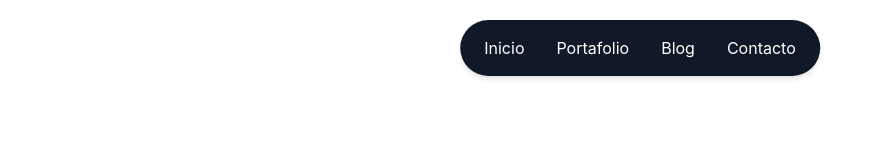
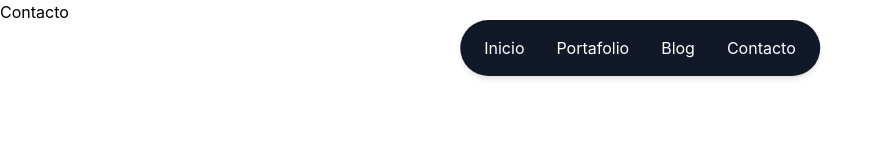
Before and after one commit to iAlessDev/personal_repository, a React (Create React App) app: page /contact in a window 1280 px wide. Shown: the top 160 px of the page, without its empty margins (0-883 px from the left). Built offline with nearby package versions, Linux system fonts and the light colour scheme.

Commit message:
First commit

```diff
--- a/src/App.js
+++ b/src/App.js
@@ -2,15 +2,21 @@ import { BrowserRouter as Router, Routes, Route } from "react-router-dom";
 import Portfolio from './components/portfolio.jsx';
 import Home from './components/home.jsx';
 import Navbar from './components/navbar.jsx';
+import Blog from './components/blog.jsx';
+import Contact from './components/contact.jsx';
 
 function App() {
   return (
   <Router>
+      <div className="App">
         <Navbar />
           <Routes>
             <Route path="/" element={<Home />} />
             <Route path="/portfolio" element={<Portfolio />} />
+            <Route path="/blog" element={<Blog />} />
+            <Route path="/contact" element={<Contact />} />
           </Routes>
+    </div>
   </Router>
   );
 }
--- /dev/null
+++ b/src/components/blog.jsx
@@ -0,0 +1,11 @@
+import React from "react";
+
+function Blog() {
+  return (
+    <div>
+      <h1>Blog</h1>
+    </div>
+  );
+}
+
+export default Blog;
--- /dev/null
+++ b/src/components/contact.jsx
@@ -0,0 +1,11 @@
+import React from "react";
+
+function Contact() {
+    return (
+        <div>
+        <h1>Contacto</h1>
+        </div>
+    );
+}
+
+export default Contact;
```
Lines whose indentation alone changed are shown as unchanged.
